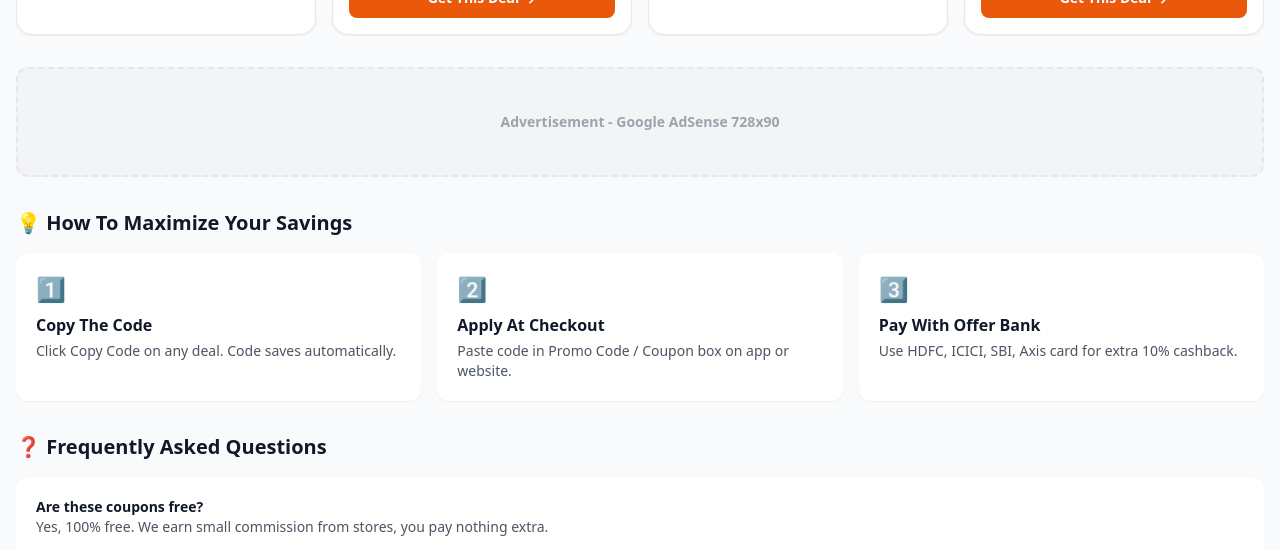
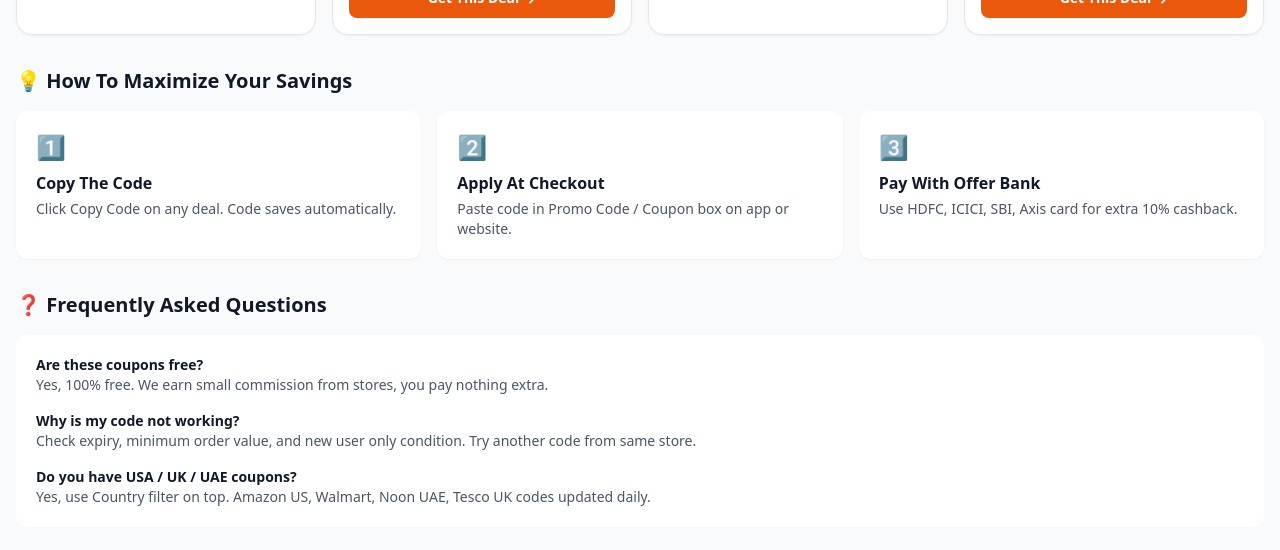
Before and after one commit to pradeepdonuru-gif/WorldCoupon360, a plain HTML site: page index.html in a window 1280 px wide. Shown: the part 2507-3057 px from the top of the page. Drawn offline with nearby package versions, Linux system fonts and the light colour scheme.

Commit message:
Remove advertisement placeholder from index.html
Removed the advertisement placeholder section from the HTML.

```diff
--- a/index.html
+++ b/index.html
@@ -79,7 +79,6 @@
 </main>
 
 <!-- ADS PLACEHOLDER -->
-<div class="max-w-7xl mx-auto px-4 mt-8"><div class="bg-gray-100 border-2 border-dashed rounded-xl h-[110px] flex items-center justify-center text-gray-400 text-sm font-bold">Advertisement - Google AdSense 728x90</div></div>
 <script async src="https://pagead2.googlesyndication.com/pagead/js/adsbygoogle.js?client=ca-pub-6331946370744834"
      crossorigin="anonymous"></script>
 <!-- Homepage Ad -->
```
